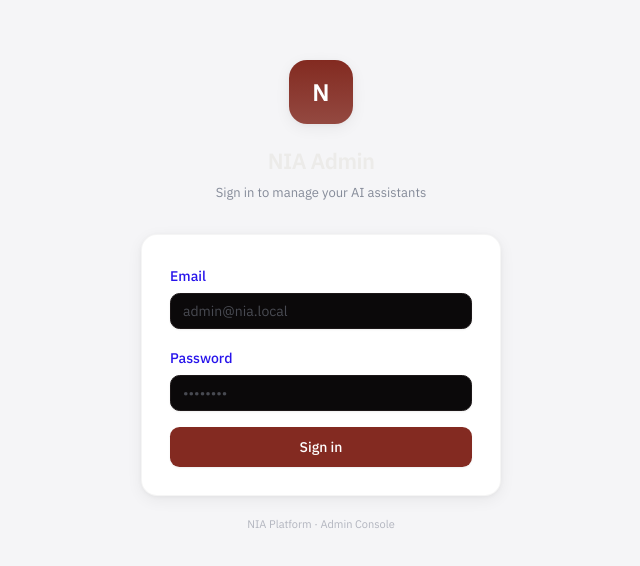
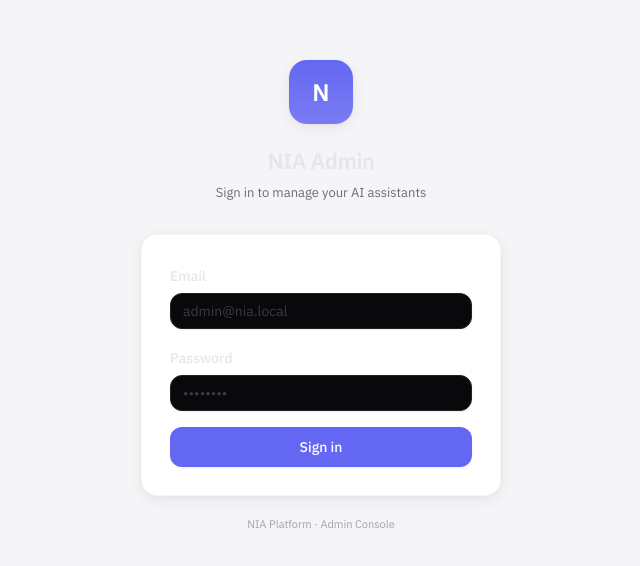
Before and after one commit to bochetech/nia, a Next.js app in the folder apps/admin/: page /login in a window 1280 px wide. Shown: the part 104-670 px from the top of the page, without its empty margins (319-959 px from the left). Built offline with nearby package versions, Linux system fonts and the light colour scheme.

Commit message:
fix(admin-design): correct dark-mode tokens to designer palette, IBM Plex fonts, remove theme-wine class, fix light-mode hardcoded classes in dashboard and sidebar

```diff
--- a/apps/admin/src/app/(dashboard)/dashboard/page.tsx
+++ b/apps/admin/src/app/(dashboard)/dashboard/page.tsx
@@ -43,7 +43,7 @@ export default function DashboardPage() {
             { label: "Professional+", value: tenants.filter((t) => t.plan !== "starter").length, icon: TrendingUp, bg: "bg-[#AF52DE]/8", fg: "text-[#AF52DE]" },
             { label: "Skills Running", value: active * 7, icon: Zap, bg: "bg-[#FF9500]/8", fg: "text-[#FF9500]" },
           ].map(({ label, value, icon: Icon, bg, fg }) => (
-            <div key={label} className="rounded-xl border border-black/[0.04] bg-white p-4 shadow-apple transition-shadow hover:shadow-apple-md">
+            <div key={label} className="rounded-xl border border-border bg-card p-4 transition-shadow hover:shadow-sm">
               <div className="flex items-center gap-3">
                 <div className={`rounded-xl p-2.5 ${bg}`}>
                   <Icon className={`h-4 w-4 ${fg}`} />
@@ -92,9 +92,9 @@ export default function DashboardPage() {
               </div>
             </div>
           ) : (
-            <div className="rounded-xl border border-black/[0.04] bg-white shadow-apple overflow-hidden">
+            <div className="rounded-xl border border-border bg-card overflow-hidden">
               {/* Table header */}
-              <div className="grid grid-cols-[1fr_90px_90px_120px_80px] gap-4 px-4 py-2.5 bg-[#f5f5f7] text-[11px] font-medium text-muted-foreground border-b border-black/[0.04]">
+              <div className="grid grid-cols-[1fr_90px_90px_120px_80px] gap-4 px-4 py-2.5 bg-muted text-[11px] font-medium text-muted-foreground border-b border-border">
                 <span>Tenant</span>
                 <span>Status</span>
                 <span>Plan</span>
@@ -105,8 +105,8 @@ export default function DashboardPage() {
                 <Link
                   key={tenant.id}
                   href={`/dashboard/tenants/${tenant.id}/config`}
-                  className={`grid grid-cols-[1fr_90px_90px_120px_80px] gap-4 items-center px-4 py-3 text-sm hover:bg-black/[0.02] transition-colors group ${
-                    i < tenants.length - 1 ? "border-b border-black/[0.04]" : ""
+                  className={`grid grid-cols-[1fr_90px_90px_120px_80px] gap-4 items-center px-4 py-3 text-sm hover:bg-white/[0.03] transition-colors group ${
+                    i < tenants.length - 1 ? "border-b border-border" : ""
                   }`}
                 >
                   <div className="flex items-center gap-3 min-w-0">
--- a/apps/admin/src/app/design-tokens.css
+++ b/apps/admin/src/app/design-tokens.css
@@ -1,53 +1,5 @@
+/* ── Designer fonts — IBM Plex Sans + IBM Plex Mono ───────────
+   Design tokens live in globals.css (.dark block).
+   This file only loads the typefaces.
+────────────────────────────────────────────────────────────── */
 @import url('https://fonts.googleapis.com/css2?family=IBM+Plex+Sans:wght@300;400;500;600&family=IBM+Plex+Mono:wght@400;500&display=swap');
-
-/* Design tokens for the "wine" admin theme delivered by UI/UX.
-   This file intentionally mirrors the token names used in globals.css
-   so we can switch the look by adding `theme-wine` to <html> or <body>. */
-
-:root.theme-wine {
-  /* Font tokens */
-  --font-sans: 'IBM Plex Sans', system-ui, -apple-system, 'Segoe UI', Roboto, 'Helvetica Neue', Arial, 'Noto Sans', 'Apple Color Emoji', 'Segoe UI Emoji', 'Segoe UI Symbol';
-  --font-mono: 'IBM Plex Mono', ui-monospace, SFMono-Regular, Menlo, Monaco, 'Roboto Mono', 'Courier New', monospace;
-
-  /* Background & foreground */
-  --background: 345 10% 4%; /* deep wine-black */
-  --foreground: 39 8% 92%;
-
-  --card: 345 10% 6%;
-  --card-foreground: 39 8% 92%;
-
-  /* Primary / accent */
-  --primary: 6 60% 32%;   /* wine red approx */
-  --primary-foreground: 0 0% 100%;
-  --accent: 46 35% 54%;   /* gold */
-
-  /* Sidebar (dark wine) */
-  --sidebar: 345 10% 6%;
-  --sidebar-foreground: 39 8% 92%;
-  --sidebar-primary: 6 60% 32%;
-  --sidebar-accent: 46 35% 54%;
-
-  /* Borders / inputs */
-  --border: 345 8% 10%;
-  --input: 345 8% 10%;
-  --ring: 6 60% 40%;
-
-  /* FSM canvas accents */
-  --state-idle: 210 10% 36%;
-  --state-active: 255 80% 60%;
-  --state-terminal: 140 45% 35%;
-  --state-error: 0 70% 45%;
-
-  /* Misc */
-  --radius: 0.6rem;
-}
-
-/* Apply subtle defaults when theme-wine present */
-.theme-wine body {
-  background: rgb(var(--background));
-  color: rgb(var(--foreground));
-  font-family: var(--font-sans);
-}
-
-/* Utility: small helper to apply the theme to the root for testing */
-/* Usage: add `className="theme-wine"` to <html> or <body> in RootLayout */
--- a/apps/admin/src/app/globals.css
+++ b/apps/admin/src/app/globals.css
@@ -55,43 +55,55 @@
   }
 
   .dark {
-    --background: 220 10% 8%;
-    --foreground: 0 0% 95%;
+    /* ── Designer palette (IBM Plex, dark indigo) ─────────── */
+    /* body bg #09090f */
+    --background: 240 15% 4%;
+    /* text #e2e2f0 */
+    --foreground: 240 7% 91%;
 
-    --card: 220 10% 11%;
-    --card-foreground: 0 0% 95%;
+    /* card #111118 */
+    --card: 240 13% 8%;
+    --card-foreground: 240 7% 91%;
 
-    --popover: 220 10% 11%;
-    --popover-foreground: 0 0% 95%;
+    --popover: 240 13% 8%;
+    --popover-foreground: 240 7% 91%;
 
-    --primary: 211 100% 55%;
+    /* primary #6366f1 */
+    --primary: 239 84% 67%;
     --primary-foreground: 0 0% 100%;
 
-    --secondary: 220 10% 16%;
-    --secondary-foreground: 0 0% 95%;
+    /* secondary backgrounds rgba(255,255,255,.07) */
+    --secondary: 240 13% 12%;
+    --secondary-foreground: 240 7% 91%;
 
-    --muted: 220 10% 16%;
-    --muted-foreground: 220 9% 56%;
+    --muted: 240 13% 12%;
+    /* muted text #666 */
+    --muted-foreground: 240 4% 44%;
 
-    --accent: 220 10% 16%;
-    --accent-foreground: 0 0% 95%;
+    --accent: 240 13% 12%;
+    --accent-foreground: 240 7% 91%;
 
-    --destructive: 0 63% 31%;
-    --destructive-foreground: 0 0% 95%;
+    --destructive: 0 63% 45%;
+    --destructive-foreground: 0 0% 100%;
 
-    --border: 220 10% 18%;
-    --input: 220 10% 18%;
-    --ring: 211 100% 55%;
+    /* borders rgba(255,255,255,.08) */
+    --border: 240 10% 14%;
+    --input: 240 10% 14%;
+    --ring: 239 84% 67%;
 
-    --sidebar: 220 10% 6%;
-    --sidebar-foreground: 0 0% 90%;
-    --sidebar-primary: 211 100% 55%;
+    /* sidebar #0a0a10 */
+    --sidebar: 240 20% 6%;
+    --sidebar-foreground: 240 7% 91%;
+    /* active #818cf8 */
+    --sidebar-primary: 239 84% 67%;
     --sidebar-primary-foreground: 0 0% 100%;
-    --sidebar-accent: 220 10% 13%;
-    --sidebar-accent-foreground: 0 0% 95%;
-    --sidebar-border: 220 10% 13%;
-    --sidebar-ring: 211 100% 55%;
-    --sidebar-muted: 220 9% 46%;
+    /* active bg rgba(99,102,241,.15) */
+    --sidebar-accent: 239 40% 14%;
+    /* active text #818cf8 */
+    --sidebar-accent-foreground: 240 75% 76%;
+    --sidebar-border: 240 13% 10%;
+    --sidebar-ring: 239 84% 67%;
+    --sidebar-muted: 240 4% 44%;
   }
 }
 
--- a/apps/admin/src/app/layout.tsx
+++ b/apps/admin/src/app/layout.tsx
@@ -18,8 +18,8 @@ export default function RootLayout({
   children: React.ReactNode;
 }) {
   return (
-  <html lang="en" className="theme-wine dark" suppressHydrationWarning>
-      <body>
+  <html lang="en" className="dark" suppressHydrationWarning>
+      <body style={{ fontFamily: "'IBM Plex Sans', system-ui, -apple-system, sans-serif" }}>
         <Providers>
           {children}
           <Toaster position="bottom-right" richColors expand />
--- a/apps/admin/tailwind.config.js
+++ b/apps/admin/tailwind.config.js
@@ -60,18 +60,16 @@ module.exports = {
       },
       fontFamily: {
         sans: [
+          "'IBM Plex Sans'",
           "-apple-system",
           "BlinkMacSystemFont",
-          "SF Pro Text",
-          "SF Pro Display",
-          "var(--font-geist-sans)",
           "system-ui",
           "sans-serif",
         ],
         mono: [
-          "SF Mono",
-          "var(--font-geist-mono)",
+          "'IBM Plex Mono'",
           "ui-monospace",
+          "SFMono-Regular",
           "monospace",
         ],
       },
```
Also changed, not shown: apps/admin/src/components/layout/sidebar.tsx (+28 -27 lines).
